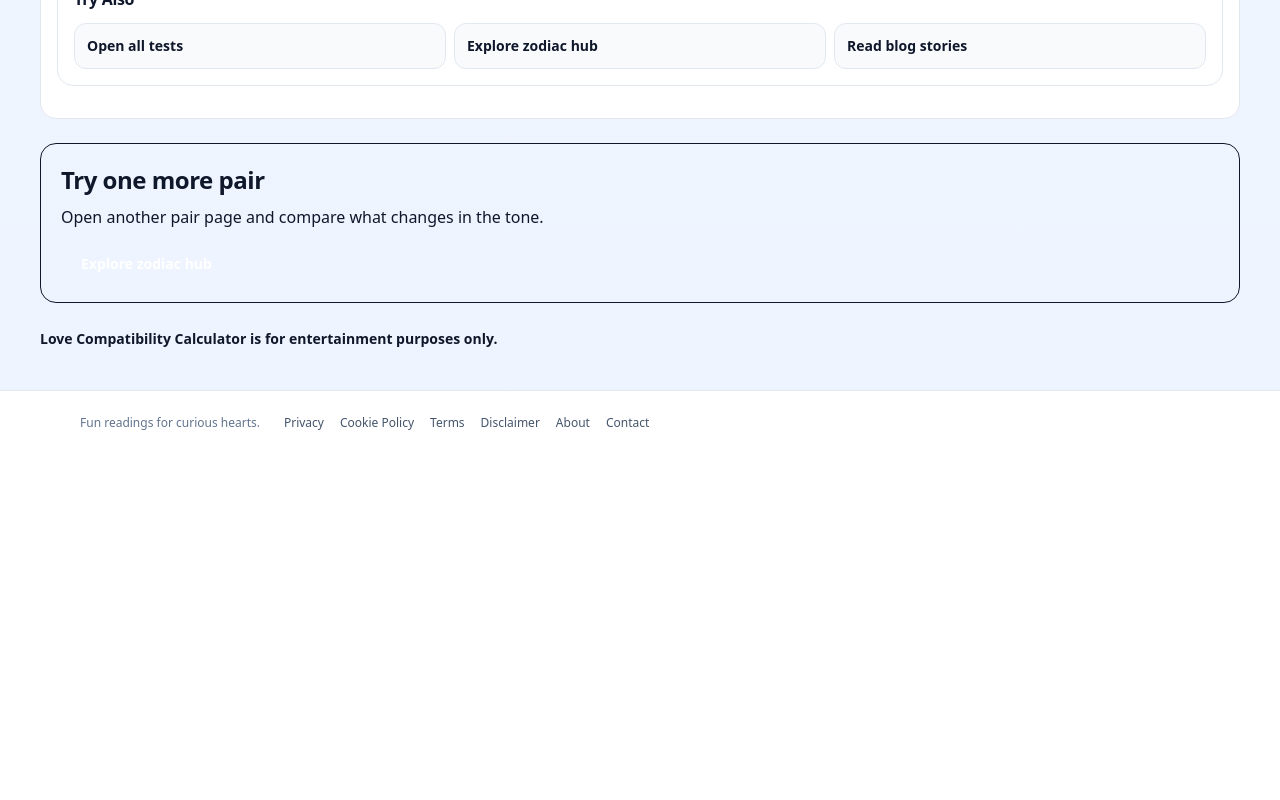
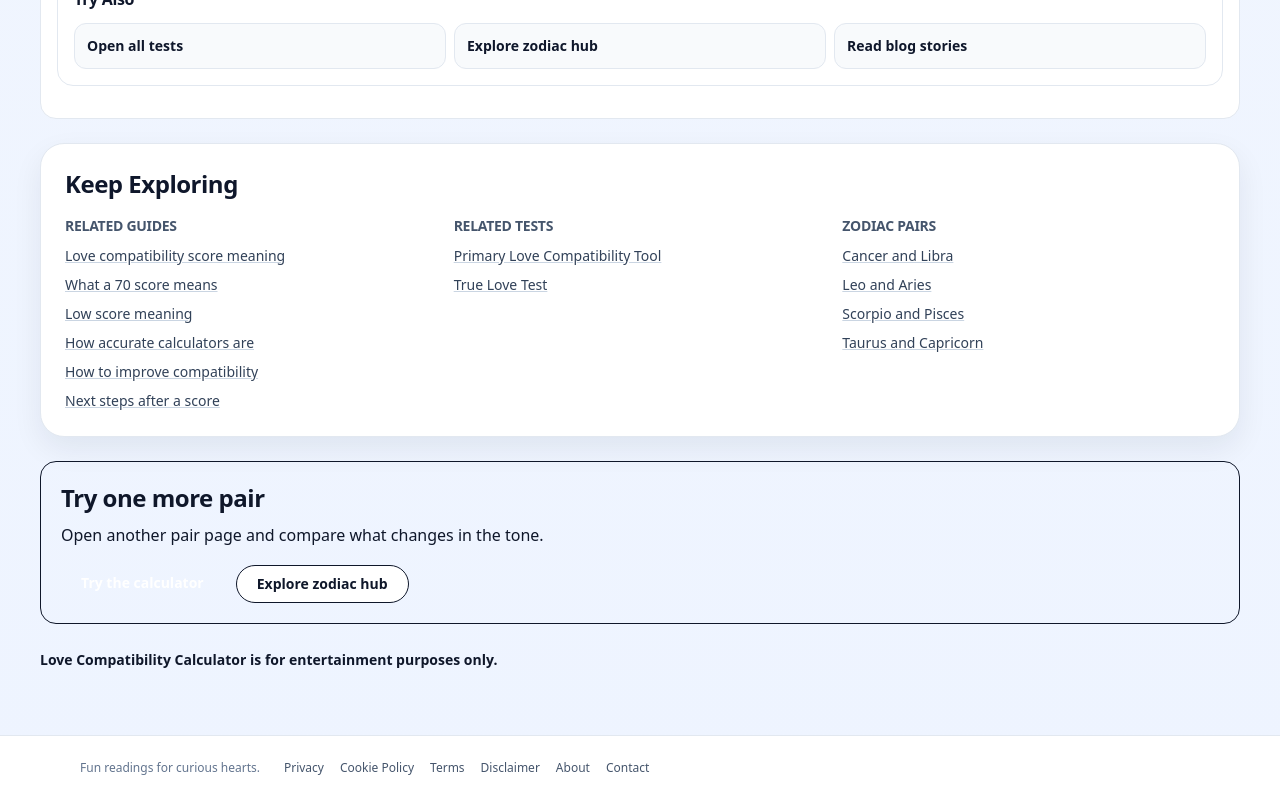
Before and after one commit to ssiikk2/DestinyLab, a Next.js app: page /compatibility/aries-and-scorpio in a window 1280 px wide. Shown: the part 4348-5148 px from the top of the page. Before the commit the page ends 4803 px from the top, so only its background shows below. Built offline with nearby package versions, Linux system fonts and the light colour scheme; no server answers.

Commit message:
Add schema coverage and fixed internal-link cluster across guide templates

```diff
--- a/app/compatibility/[pair]/page.tsx
+++ b/app/compatibility/[pair]/page.tsx
@@ -2,10 +2,13 @@ import type { Metadata } from "next";
 import Link from "next/link";
 import { notFound } from "next/navigation";
 import { ResultReport } from "@/components/results/ResultReport";
+import { SeoClusterLinks } from "@/components/SeoClusterLinks";
+import { StructuredData } from "@/components/StructuredData";
 import { compatibilityPairPages, getPairBySlug } from "@/content/compatibility-pages";
 import { appEnv } from "@/lib/env";
 import { buildResultReport } from "@/lib/results/engine";
 import { buildSeed, deterministicShuffle } from "@/lib/results/seed";
+import { buildBreadcrumbSchema, buildFaqSchema } from "@/lib/schema";
 import { buildMetadata } from "@/lib/seo";
 
 interface PairPageProps {
@@ -179,6 +182,14 @@ export default async function PairPage({ params, searchParams }: PairPageProps)
   const query = searchParams ? await searchParams : undefined;
   const primaryInput = query?.a?.trim() || data.signA;
   const secondaryInput = query?.b?.trim() || data.signB;
+  const pairSections = makePairSections(data.signA, data.signB);
+  const faqItems = pairSections.find((section) => section.faqs)?.faqs || [];
+  const faqSchema = buildFaqSchema(faqItems);
+  const breadcrumbSchema = buildBreadcrumbSchema([
+    { name: "Home", path: "/" },
+    { name: "Compatibility", path: "/tests" },
+    { name: `${data.signA} and ${data.signB}`, path: `/compatibility/${data.slug}` },
+  ]);
   const shareLink = `/compatibility/${data.slug}?a=${encodeURIComponent(primaryInput)}&b=${encodeURIComponent(secondaryInput)}`;
   const report = buildResultReport({
     testKey: "compatibility",
@@ -206,7 +217,7 @@ export default async function PairPage({ params, searchParams }: PairPageProps)
       </header>
 
       <section className="space-y-3">
-        {makePairSections(data.signA, data.signB).map((section) => (
+        {pairSections.map((section) => (
           <div key={section.title} className="space-y-1 rounded-2xl border border-border-soft bg-white p-4">
             <h2 className="text-xl font-semibold text-text-main">{section.title}</h2>
             {section.body ? <p className="text-text-muted">{section.body}</p> : null}
@@ -234,19 +245,30 @@ export default async function PairPage({ params, searchParams }: PairPageProps)
       </section>
 
       <ResultReport report={report} shareLink={shareLink} />
+      <SeoClusterLinks />
 
       <section className="rounded-2xl border border-border-soft bg-bg-muted p-5">
         <h2 className="text-2xl font-semibold text-text-main">Try one more pair</h2>
         <p className="mt-2 text-text-muted">Open another pair page and compare what changes in the tone.</p>
-        <Link
-          href="/zodiac"
-          className="mt-4 inline-flex rounded-full bg-brand-primary px-5 py-2 text-sm font-bold text-white hover:bg-[#2b2f8f]"
-        >
-          Explore zodiac hub
-        </Link>
+        <div className="mt-4 flex flex-wrap gap-3">
+          <Link
+            href="/calculator"
+            className="inline-flex rounded-full bg-brand-primary px-5 py-2 text-sm font-bold text-white hover:bg-[#2b2f8f]"
+          >
+            Try the calculator
+          </Link>
+          <Link
+            href="/zodiac"
+            className="inline-flex rounded-full border border-border-soft bg-white px-5 py-2 text-sm font-bold text-text-main hover:bg-bg-muted"
+          >
+            Explore zodiac hub
+          </Link>
+        </div>
       </section>
 
       <p className="text-sm font-semibold text-text-tertiary">{appEnv.siteName} is for entertainment purposes only.</p>
+      <StructuredData data={faqSchema} />
+      <StructuredData data={breadcrumbSchema} />
     </article>
   );
 }
--- /dev/null
+++ b/components/SeoClusterLinks.tsx
@@ -0,0 +1,71 @@
+import Link from "next/link";
+
+const RELATED_GUIDES = [
+  { href: "/blog/love-compatibility-score-meaning", label: "Love compatibility score meaning" },
+  { href: "/blog/70-love-compatibility-score-meaning", label: "What a 70 score means" },
+  { href: "/blog/low-compatibility-score-meaning", label: "Low score meaning" },
+  { href: "/blog/is-love-compatibility-calculator-accurate", label: "How accurate calculators are" },
+  { href: "/blog/how-to-improve-relationship-compatibility", label: "How to improve compatibility" },
+  { href: "/blog/next-steps-after-compatibility-score", label: "Next steps after a score" },
+];
+
+const RELATED_TESTS = [
+  { href: "/calculator", label: "Primary Love Compatibility Tool" },
+  { href: "/true-love-test", label: "True Love Test" },
+];
+
+const RELATED_PAIRS = [
+  { href: "/compatibility/cancer-and-libra", label: "Cancer and Libra" },
+  { href: "/compatibility/leo-and-aries", label: "Leo and Aries" },
+  { href: "/compatibility/scorpio-and-pisces", label: "Scorpio and Pisces" },
+  { href: "/compatibility/taurus-and-capricorn", label: "Taurus and Capricorn" },
+];
+
+export function SeoClusterLinks() {
+  return (
+    <section className="rounded-3xl border border-slate-200 bg-white p-6 shadow-[0_12px_30px_rgba(15,23,42,0.07)]">
+      <h2 className="text-2xl font-semibold text-slate-900">Keep Exploring</h2>
+
+      <div className="mt-4 grid gap-4 md:grid-cols-3">
+        <div>
+          <h3 className="text-sm font-semibold uppercase tracking-[0.08em] text-slate-600">Related guides</h3>
+          <ul className="mt-2 space-y-1.5 text-sm text-slate-700">
+            {RELATED_GUIDES.map((item) => (
+              <li key={item.href}>
+                <Link href={item.href} className="underline decoration-slate-300 hover:decoration-slate-900">
+                  {item.label}
+                </Link>
+              </li>
+            ))}
+          </ul>
+        </div>
+
+        <div>
+          <h3 className="text-sm font-semibold uppercase tracking-[0.08em] text-slate-600">Related tests</h3>
+          <ul className="mt-2 space-y-1.5 text-sm text-slate-700">
+            {RELATED_TESTS.map((item) => (
+              <li key={item.href}>
+                <Link href={item.href} className="underline decoration-slate-300 hover:decoration-slate-900">
+                  {item.label}
+                </Link>
+              </li>
+            ))}
+          </ul>
+        </div>
+
+        <div>
+          <h3 className="text-sm font-semibold uppercase tracking-[0.08em] text-slate-600">Zodiac pairs</h3>
+          <ul className="mt-2 space-y-1.5 text-sm text-slate-700">
+            {RELATED_PAIRS.map((item) => (
+              <li key={item.href}>
+                <Link href={item.href} className="underline decoration-slate-300 hover:decoration-slate-900">
+                  {item.label}
+                </Link>
+              </li>
+            ))}
+          </ul>
+        </div>
+      </div>
+    </section>
+  );
+}
--- a/components/SeoLandingPage.tsx
+++ b/components/SeoLandingPage.tsx
@@ -2,6 +2,7 @@ import Link from "next/link";
 import { Suspense } from "react";
 import { CalculatorHook } from "@/components/CalculatorHook";
 import { InternalLinks } from "@/components/InternalLinks";
+import { SeoClusterLinks } from "@/components/SeoClusterLinks";
 import { SeoJsonLd } from "@/components/SeoJsonLd";
 import type { LandingPageRecord } from "@/content/landing-pages";
 import { getGeneratedLandingCopy } from "@/lib/landing-copy-service";
@@ -61,7 +62,6 @@ export async function SeoLandingPage({ page }: SeoLandingPageProps) {
         })
       : null;
 
-  const isToolPage = Boolean(page.calculatorMode);
   const pageForSchema = {
     ...page,
     faqs: generatedCopy?.faqs ?? page.faqs,
@@ -137,6 +137,7 @@ export async function SeoLandingPage({ page }: SeoLandingPageProps) {
       ) : null}
 
       <InternalLinks heading="More to Explore" links={page.relatedLinks} />
+      <SeoClusterLinks />
 
       <section className="rounded-3xl border border-slate-200 bg-slate-50 p-6">
         <h2 className="text-xl font-semibold text-slate-900">Try one more</h2>
--- a/components/SeoLongformPage.tsx
+++ b/components/SeoLongformPage.tsx
@@ -1,9 +1,10 @@
 import Link from "next/link";
 import { Suspense } from "react";
 import { CalculatorHook } from "@/components/CalculatorHook";
+import { SeoClusterLinks } from "@/components/SeoClusterLinks";
 import { StructuredData } from "@/components/StructuredData";
 import type { SeoPageRecord } from "@/content/seo-data";
-import { buildArticleSchema, buildFaqSchema, buildWebApplicationSchema } from "@/lib/schema";
+import { buildArticleSchema, buildBreadcrumbSchema, buildFaqSchema, buildWebApplicationSchema } from "@/lib/schema";
 import { formatHumanDate } from "@/lib/seo";
 import { getToolPageRichContent } from "@/lib/tool-guide-content-service";
 import { getModeTheme, type CalculatorMode } from "@/lib/test-themes";
@@ -18,6 +19,29 @@ interface SeoLongformPageProps {
 interface RenderSection {
   heading: string;
   paragraphs: string[];
+}
+
+function crumbsForPage(page: SeoPageRecord): Array<{ name: string; path: string }> {
+  if (page.path.startsWith("/blog/")) {
+    return [
+      { name: "Home", path: "/" },
+      { name: "Blog", path: "/blog" },
+      { name: page.h1, path: page.path },
+    ];
+  }
+
+  if (page.path.startsWith("/zodiac/")) {
+    return [
+      { name: "Home", path: "/" },
+      { name: "Zodiac", path: "/zodiac" },
+      { name: page.h1, path: page.path },
+    ];
+  }
+
+  return [
+    { name: "Home", path: "/" },
+    { name: page.h1, path: page.path },
+  ];
 }
 
 export async function SeoLongformPage({
@@ -38,6 +62,7 @@ export async function SeoLongformPage({
       : null;
   const faqs = richToolContent?.faqs ?? page.faqs;
   const faqSchema = buildFaqSchema(faqs);
+  const breadcrumbSchema = buildBreadcrumbSchema(crumbsForPage(page));
   const articleSchema = includeArticleSchema
     ? buildArticleSchema({
         path: page.path,
@@ -145,11 +170,27 @@ export async function SeoLongformPage({
         </ul>
       </section>
 
+      <SeoClusterLinks />
+
+      <section className={cardClass}>
+        <h2 className={`text-2xl font-semibold ${theme.accentTextClass}`}>Try the calculator</h2>
+        <p className="mt-2 text-sm text-slate-700">
+          Run the main test, then compare this guide with your live result.
+        </p>
+        <Link
+          href="/calculator"
+          className="mt-4 inline-flex rounded-xl bg-slate-900 px-4 py-2 text-sm font-semibold text-white transition hover:bg-slate-800"
+        >
+          Open calculator
+        </Link>
+      </section>
+
       {richToolContent?.disclaimer ? (
         <p className="text-xs font-medium text-slate-600">{richToolContent.disclaimer}</p>
       ) : null}
 
       <StructuredData data={faqSchema} />
+      <StructuredData data={breadcrumbSchema} />
       {articleSchema ? <StructuredData data={articleSchema} /> : null}
       {webApplicationSchema ? <StructuredData data={webApplicationSchema} /> : null}
     </article>
--- a/lib/schema.ts
+++ b/lib/schema.ts
@@ -60,3 +60,16 @@ export function buildWebApplicationSchema(input: {
     url: absoluteUrl(input.path),
   };
 }
+
+export function buildBreadcrumbSchema(items: Array<{ name: string; path: string }>) {
+  return {
+    "@context": "https://schema.org",
+    "@type": "BreadcrumbList",
+    itemListElement: items.map((item, index) => ({
+      "@type": "ListItem",
+      position: index + 1,
+      name: item.name,
+      item: absoluteUrl(item.path),
+    })),
+  };
+}
```
